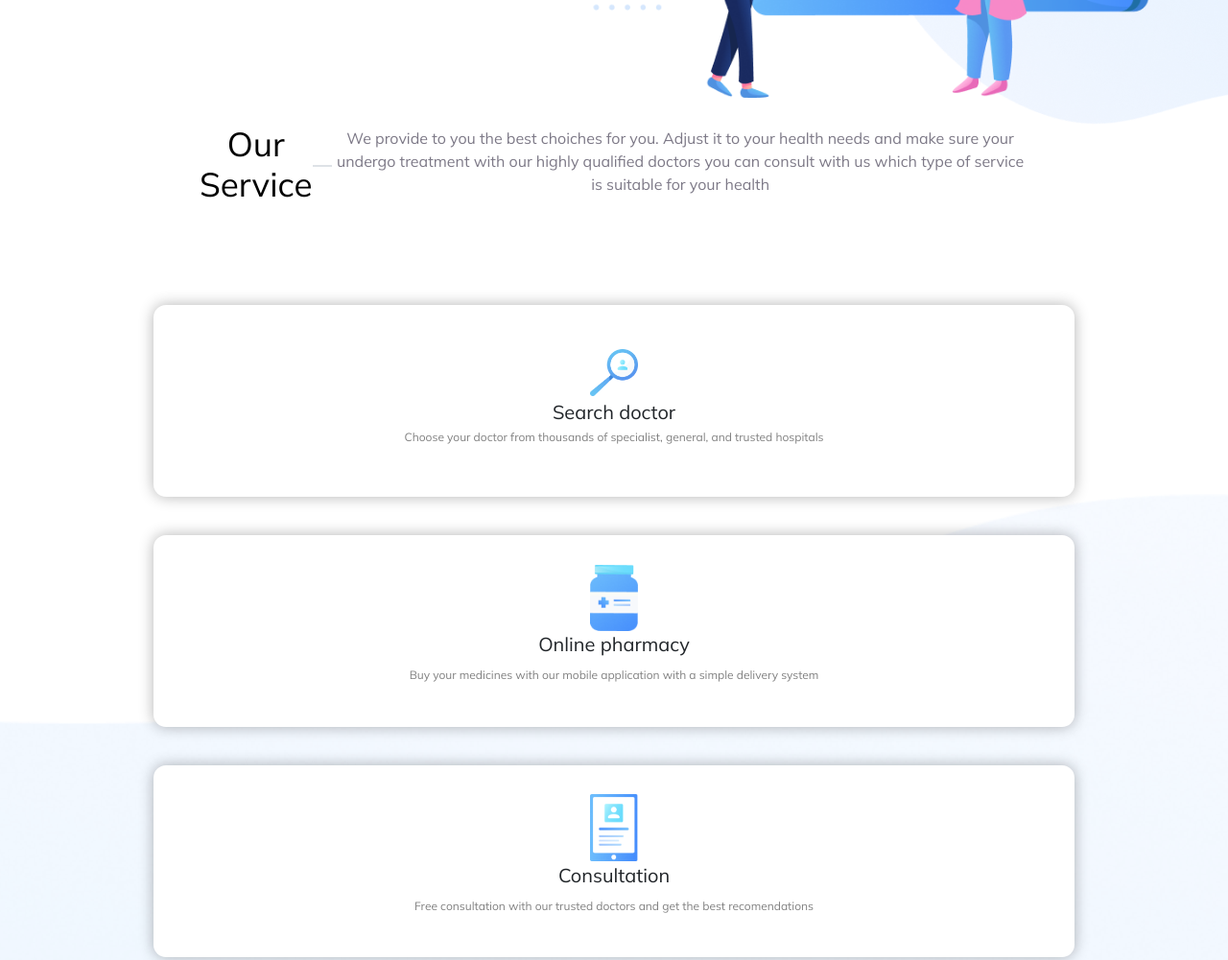
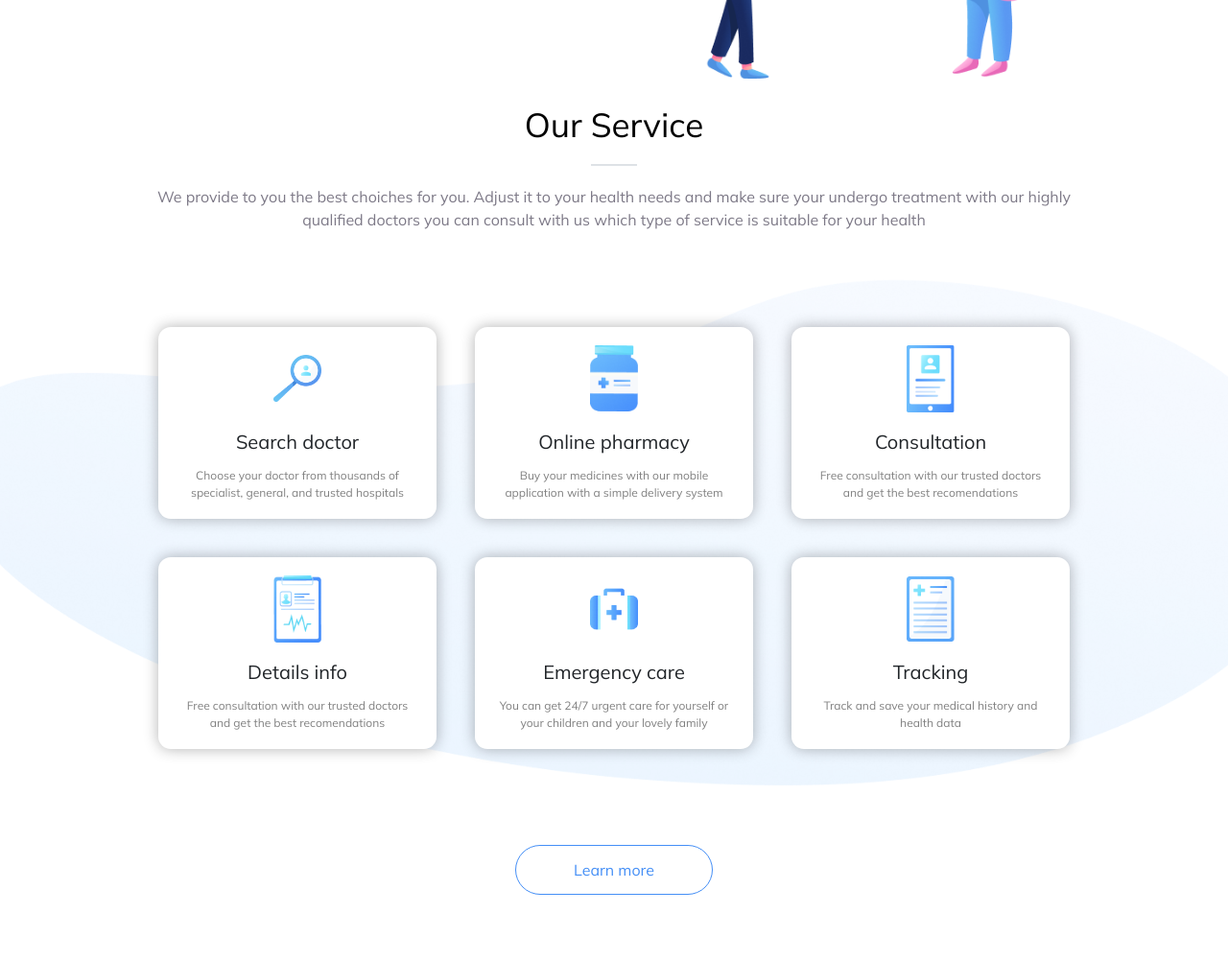
Before and after one commit to AyakaYasuda/m0921-FinalPJ-HTML-Sass, a website: page index.html in a window 1280 px wide. Shown: the part 610-1611 px from the top of the page at 96% size. Drawn offline with nearby package versions, Linux system fonts and the light colour scheme.

Commit message:
fixed bug

```diff
--- a/index.html
+++ b/index.html
@@ -44,6 +44,7 @@
           </div>
         </nav>
       </section>
+
       <section class="header">
         <img class="header-background-image" src="/public/assets/element.png" alt="">
         <div class="main-content left-side-content">
@@ -61,10 +62,10 @@
 
       <section class="services">
         <div class="services-wrap">
-        <div class="header">
+        <div class="services-title">
           <h3>Our Service</h3>
           <div class="border"></div>
-          <p class="header-sub">
+          <p class="services-sub">
           We provide to you the best choiches for you. Adjust it to your health needs and make sure your undergo treatment with our highly qualified doctors
           you can consult with us which type of service is suitable for your health
           </p>
@@ -72,63 +73,63 @@
 
         <!--second part-->
         <div class="middle">
-            <div class="container">
-              <div class="container-details">
-                <div class="container-img">
+            <div class="card-container">
+              <div class="card-container-details">
+                <div class="card-container-img">
                   <img src="./public/assets/search-doctor.png" alt="photo1">
                 </div>
-                <h3 class="container-title">Search doctor</h3>
-                <p class="container-subtitle">Choose your doctor from thousands of specialist, general, and trusted hospitals</p>
+                <h3 class="card-container-title">Search doctor</h3>
+                <p class="card-container-subtitle">Choose your doctor from thousands of specialist, general, and trusted hospitals</p>
               </div>
             </div>
 
-            <div class="container">
-              <div class="container-details">
-                <div class="container-img">
+            <div class="card-container">
+              <div class="card-container-details">
+                <div class="card-container-img">
                   <img src="./public/assets/online-pharmacy.png" alt="photo2">
                 </div>
-                <h3 class="container-title">Online pharmacy</h3>
-                <p class="container-subtitle">Buy  your medicines with our mobile application with a simple delivery system</p>
+                <h3 class="card-container-title">Online pharmacy</h3>
+                <p class="card-container-subtitle">Buy  your medicines with our mobile application with a simple delivery system</p>
               </div>
             </div>
 
-            <div class="container">
-              <div class="container-details">
-                <div class="container-img">
+            <div class="card-container">
+              <div class="card-container-details">
+                <div class="card-container-img">
                   <img src="./public/assets/consultation.png" alt="photo3">
                 </div>
-                <h3 class="container-title">Consultation</h3>
-                <p class="container-subtitle">Free consultation with our trusted doctors and get the best recomendations</p>
+                <h3 class="card-container-title">Consultation</h3>
+                <p class="card-container-subtitle">Free consultation with our trusted doctors and get the best recomendations</p>
               </div>
             </div>
 
-            <div class="container">
-              <div class="container-details">
-                <div class="container-img">
+            <div class="card-container">
+              <div class="card-container-details">
+                <div class="card-container-img">
                   <img src="./public/assets/details-info.png" alt="photo4">
                 </div>
-                <h3 class="container-title">Details info</h3>
-                <p class="container-subtitle">Free consultation with our trusted doctors and get the best recomendations</p>
+                <h3 class="card-container-title">Details info</h3>
+                <p class="card-container-subtitle">Free consultation with our trusted doctors and get the best recomendations</p>
               </div>
             </div>
 
-            <div class="container">
-              <div class="container-details">
-                <div class="container-img">
+            <div class="card-container">
+              <div class="card-container-details">
+                <div class="card-container-img">
                   <img src="./public/assets/emergency-care.png" alt="photo5">
                 </div>
-                <h3 class="container-title">Emergency care</h3>
-                <p class="container-subtitle">You can get 24/7 urgent care for yourself or your children and your lovely family</p>
+                <h3 class="card-container-title">Emergency care</h3>
+                <p class="card-container-subtitle">You can get 24/7 urgent care for yourself or your children and your lovely family</p>
               </div>
             </div>
 
-            <div class="container">
-              <div class="container-details">
-                <div class="container-img">
+            <div class="card-container">
+              <div class="card-container-details">
+                <div class="card-container-img">
                   <img src="../public/assets/tracking.png" alt="photo6">
                 </div>
-                <h3 class="container-title">Tracking</h3>
-                <p class="container-subtitle">Track and save your medical history and health data</p>
+                <h3 class="card-container-title">Tracking</h3>
+                <p class="card-container-subtitle">Track and save your medical history and health data</p>
               </div>
             </div>
           </div>
@@ -317,7 +318,7 @@ or administrative hassle) and securely”</p>
           alt="background"
           class="backimage"
         />
-        <button class="btn">View all</button>
+        <button class="article-btn">View all</button>
       </section>
       <footer class="site-footer">
         <div class="container">
--- a/scss/article-section/_base-for-articles.scss
+++ b/scss/article-section/_base-for-articles.scss
@@ -48,7 +48,7 @@ html {
   letter-spacing: 1px;
 }
 
-.btn {
+.article-btn {
   color: $cBlue;
   font-size: $nomalFont;
   padding: 1rem 2rem;
--- a/scss/main-section/_styles.scss
+++ b/scss/main-section/_styles.scss
@@ -121,6 +121,12 @@ $mobile: 425px;
       border: none;
       color: #FFFFFF;
       mix-blend-mode: normal;
+
+      &:hover{
+        background-color: $cWhite;
+        color: $cBlue;
+        border: 1px solid $cBlue;
+      }
     }
   }
   .right-side-content{
--- a/scss/services-section/_firstPart.scss
+++ b/scss/services-section/_firstPart.scss
@@ -29,18 +29,8 @@ $mobile: 425px;
     background-position: center;
     background-repeat: no-repeat;
     background-size: cover;
-  }
 
-  .services-wrap{
-      width: 95%;
-      margin: 0 auto;
-
-      @include pc{
-        width: 75%;
-      }
-  }
-
-  .header{
+    &-title{
       margin: 2rem 0;
 
       & h3{
@@ -64,6 +54,7 @@ $mobile: 425px;
         background-color: black;
         margin: 2rem auto;
       }
+    }
 
     &-sub{
       font-size: 1rem;
@@ -75,3 +66,12 @@ $mobile: 425px;
       }
     }
   }
+
+  .services-wrap{
+      width: 95%;
+      margin: 0 auto;
+
+      @include pc{
+        width: 75%;
+      }
+  }
--- a/scss/services-section/_secondPart.scss
+++ b/scss/services-section/_secondPart.scss
@@ -15,7 +15,7 @@
     }
 }
 
-.container{
+.card-container{
     display: flex;
     flex-direction: column;
     justify-content: center;
```
Also changed, not shown: css/main.css. Lines whose indentation alone changed are shown as unchanged.
